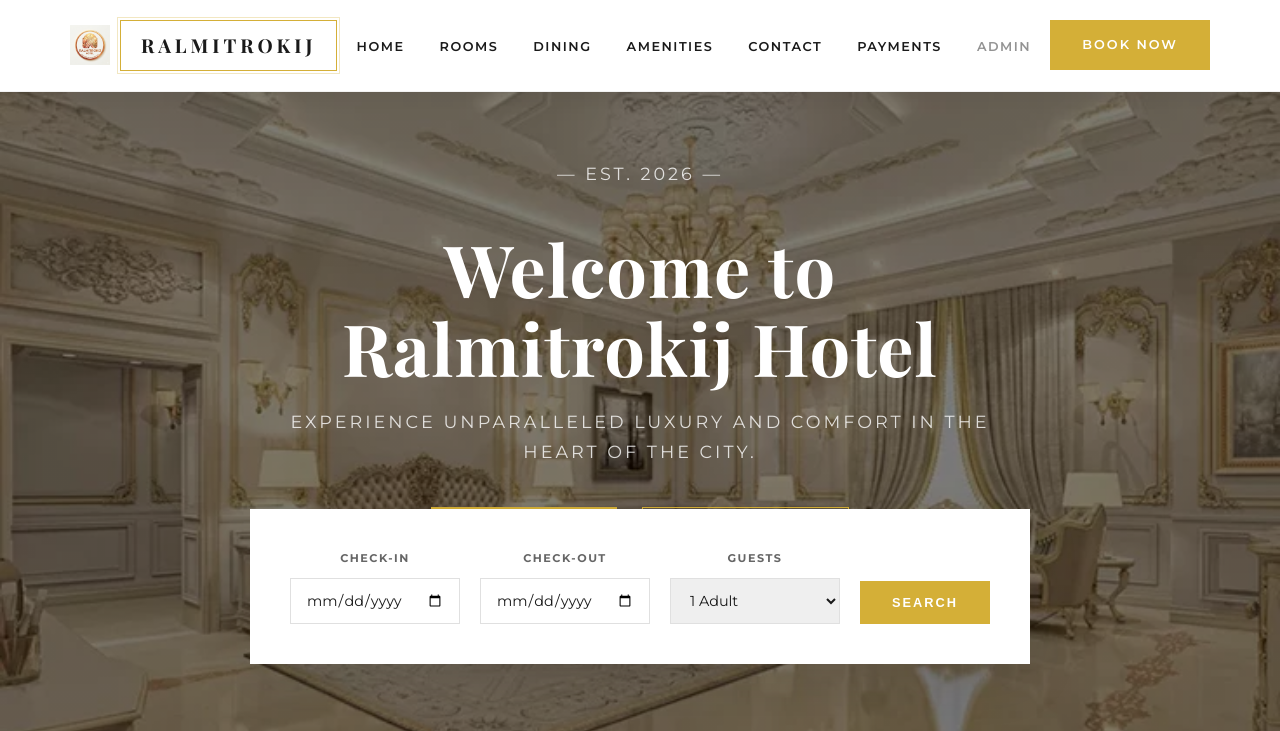
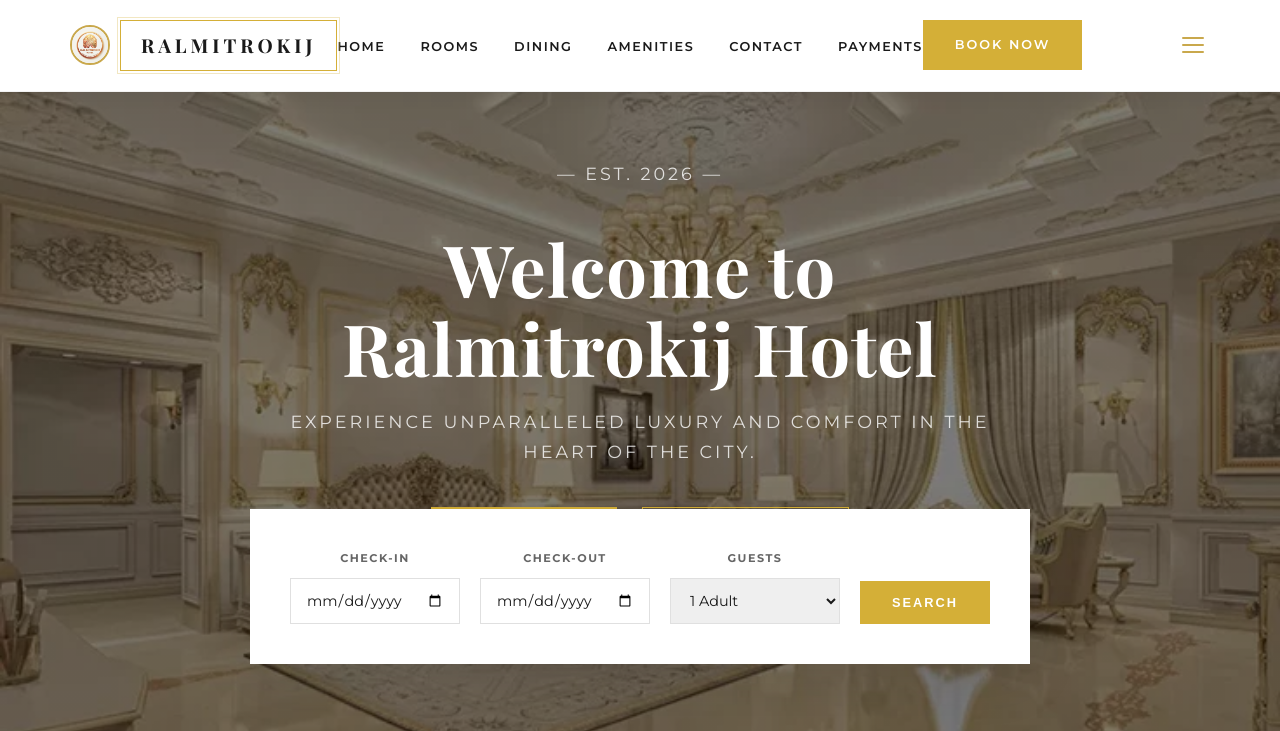
Before and after one commit to Troy1101-cloud/CIP_1102PROTOTYPE, a PHP site: page /index.php in a window 1280 px wide. Shown: the top 731 px of the page. Run offline with PHP 8.4, Linux system fonts and the light colour scheme; some web fonts are replaced.

Commit message:
Doneeeeee

```diff
--- a/Prototype/includes/header.php
+++ b/Prototype/includes/header.php
@@ -8,13 +8,104 @@
     <link rel="preconnect" href="https://fonts.gstatic.com" crossorigin>
     <link href="https://fonts.googleapis.com/css2?family=Playfair+Display:ital,wght@0,400..900;1,400..900&family=Montserrat:ital,wght@0,100..900;1,100..900&display=swap" rel="stylesheet">
     <link rel="stylesheet" href="assets/css/styles.css?v=<?php echo time(); ?>">
+    <style>
+        .logo img {
+            height: 40px;
+            width: 40px;
+            object-fit: cover;
+            border-radius: 50%;
+            border: 2px solid #c9a84c;
+        }
+
+        .header-container {
+            display: flex;
+            align-items: center;
+            justify-content: space-between;
+            width: 100%;
+        }
+
+        .portal-dropdown {
+            position: relative;
+            margin-left: auto;
+        }
+
+        .hamburger-btn {
+            background: transparent;
+            border: none;
+            cursor: pointer;
+            display: flex;
+            flex-direction: column;
+            justify-content: center;
+            align-items: center;
+            gap: 5px;
+            padding: 6px;
+            border-radius: 4px;
+            transition: background 0.2s;
+        }
+
+        .hamburger-btn:hover {
+            background: rgba(201, 168, 76, 0.15);
+        }
+
+        .hamburger-btn span {
+            display: block;
+            width: 22px;
+            height: 2px;
+            background-color: #c9a84c;
+            border-radius: 2px;
+            transition: background 0.2s;
+        }
+
+        .hamburger-btn:hover span {
+            background-color: #a07830;
+        }
+
+        .portal-dropdown .dropdown-menu {
+            display: none;
+            position: absolute;
+            right: 0;
+            top: calc(100% + 8px);
+            background: #fff;
+            border: 1px solid #e5e0d5;
+            border-radius: 6px;
+            min-width: 190px;
+            box-shadow: 0 8px 24px rgba(0,0,0,0.1);
+            z-index: 999;
+            overflow: hidden;
+        }
+
+        .portal-dropdown:hover .dropdown-menu {
+            display: block;
+        }
+
+        .portal-dropdown .dropdown-menu a {
+            display: block;
+            padding: 12px 18px;
+            font-family: 'Montserrat', sans-serif;
+            font-size: 0.8rem;
+            font-weight: 600;
+            letter-spacing: 0.05em;
+            color: #333;
+            text-decoration: none;
+            transition: background 0.2s, color 0.2s;
+        }
+
+        .portal-dropdown .dropdown-menu a:hover {
+            background: #c9a84c;
+            color: #fff;
+        }
+
+        .portal-dropdown .dropdown-menu a .portal-icon {
+            margin-right: 100px;
+        }
+    </style>
 </head>
 <body>
     <header class="main-header sticky">
         <div class="container header-container">
             <div class="logo">
                 <a href="index.php" style="display: flex; align-items: center; gap: 10px; text-decoration: none;">
-                    <img src="pictures/logo.jpg" alt="Ralmitrokij Logo" style="height: 40px; width: auto; object-fit: contain;">
+                    <img src="pictures/logo.jpg" alt="Ralmitrokij Logo">
                     <span class="logo-box">RALMITROKIJ</span>
                 </a>
             </div>
@@ -26,11 +117,22 @@
                     <li><a href="index.php#amenities">AMENITIES</a></li>
                     <li><a href="contact.php">CONTACT</a></li>
                     <li><a href="totalpaymentpage.php">PAYMENTS</a></li>
-                    <li><a href="admin/login.php" class="admin-link">ADMIN</a></li>
                 </ul>
             </nav>
-            <div class="header-cta">
+            <div class="header-cta" style="display: flex; align-items: center; gap: 12px;">
                 <a href="rooms.php" class="btn-primary">BOOK NOW</a>
+            </div>
+            <div class="portal-dropdown">
+                <button class="hamburger-btn">
+                    <span></span>
+                    <span></span>
+                    <span></span>
+                </button>
+                <div class="dropdown-menu">
+                    <a href="admin/login.php"><span class="portal-icon"></span>Admin</a>
+                    <a href="staff/login.php"><span class="portal-icon"></span>Staff</a>
+                    <a href="agency/login.php"><span class="portal-icon"></span>Travel Agencies</a>
+                </div>
             </div>
         </div>
     </header>
```
